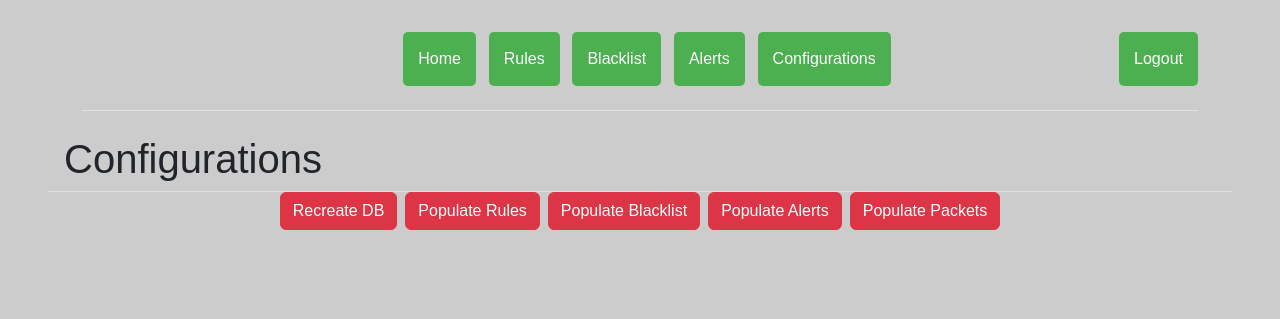
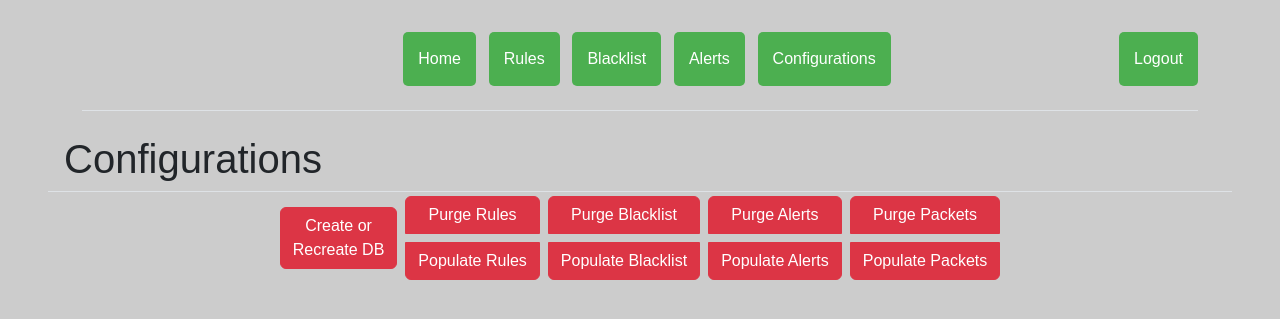
Before and after one commit to YuriBittencourt/ORCH-IDS, a Flask app: page /configurations/ in a window 1280 px wide. Shown: the part 264-583 px from the top of the page. Run offline with Flask 3, Linux system fonts and the light colour scheme; the visitor is signed in with stand-in values (Sample User, id 1); parts of the project's set-up code (start-up, migrations or seed data) failed here and were passed over.

Commit message:
refact: new buttons, more control over DB

```diff
--- a/app/app.py
+++ b/app/app.py
@@ -133,20 +133,39 @@ def alerts():
 @app.route('/configurations/<action>')
 @authenticated_resource
 def configurations(action=None):
+    execute = None
     if action == 'setup_db':
-        setup_db()
+        execute = setup_db
+
+    elif action == 'drop_rules':
+        execute = pop.drop_rules
 
     elif action == 'populate_rules':
-        pop.rules()
+        execute = pop.populate_rules
+
+    elif action == 'drop_blacklist':
+        execute = pop.drop_blacklist
 
     elif action == 'populate_blacklist':
-        pop.blacklist()
+        execute = pop.populate_blacklist
+
+    elif action == 'drop_packets':
+        execute = pop.drop_packets
 
     elif action == 'populate_packets':
-        pop.packets()
+        execute = pop.populate_packets
+
+    elif action == 'drop_alerts':
+        execute = pop.drop_alerts
 
     elif action == 'populate_alerts':
-        pop.alerts()
+        execute = pop.populate_alerts
+
+    if execute:
+        try:
+            execute()
+        except Exception as e:
+            print(e)
 
     return render_template('configurations.html', title=name)
 
--- a/app/templates/configurations.html
+++ b/app/templates/configurations.html
@@ -5,11 +5,25 @@
     <h1 class="mx-3">Configurations</h1>
 </div>
 
-<div class="d-flex align-items-center justify-content-center">
-    <a class="btn btn-danger mx-1" href="{{url_for('configurations')}}/setup_db">Recreate DB</a>
-    <a class="btn btn-danger mx-1" href="{{url_for('configurations')}}/populate_rules">Populate Rules</a>
-    <a class="btn btn-danger mx-1" href="{{url_for('configurations')}}/populate_blacklist">Populate Blacklist</a>
-    <a class="btn btn-danger mx-1" href="{{url_for('configurations')}}/populate_alerts">Populate Alerts</a>
-    <a class="btn btn-danger mx-1" href="{{url_for('configurations')}}/populate_packets">Populate Packets</a>
+<div class="d-flex justify-content-center align-items-center">
+    <div class="btn-group-vertical mx-1 my-1">
+        <a class="btn btn-danger align-self-center" href="{{url_for('configurations')}}/setup_db">Create or <br> Recreate DB</a>
+    </div>
+    <div class="btn-group-vertical mx-1">
+        <a class="btn btn-danger my-1" href="{{url_for('configurations')}}/drop_rules">Purge Rules</a>
+        <a class="btn btn-danger my-1" href="{{url_for('configurations')}}/populate_rules">Populate Rules</a>
+    </div>
+    <div class="btn-group-vertical mx-1">
+        <a class="btn btn-danger my-1" href="{{url_for('configurations')}}/drop_blacklist">Purge Blacklist</a>
+        <a class="btn btn-danger my-1" href="{{url_for('configurations')}}/populate_blacklist">Populate Blacklist</a>
+    </div>
+    <div class="btn-group-vertical mx-1">
+        <a class="btn btn-danger my-1" href="{{url_for('configurations')}}/drop_alerts">Purge Alerts</a>
+        <a class="btn btn-danger my-1" href="{{url_for('configurations')}}/populate_alerts">Populate Alerts</a>
+    </div>
+    <div class="btn-group-vertical mx-1">
+        <a class="btn btn-danger my-1" href="{{url_for('configurations')}}/drop_packets">Purge Packets</a>
+        <a class="btn btn-danger my-1" href="{{url_for('configurations')}}/populate_packets">Populate Packets</a>
+    </div>
 </div>
 {% endblock %}
```
Also changed, not shown: app/utils/populate_db.py (+20 -8 lines).
